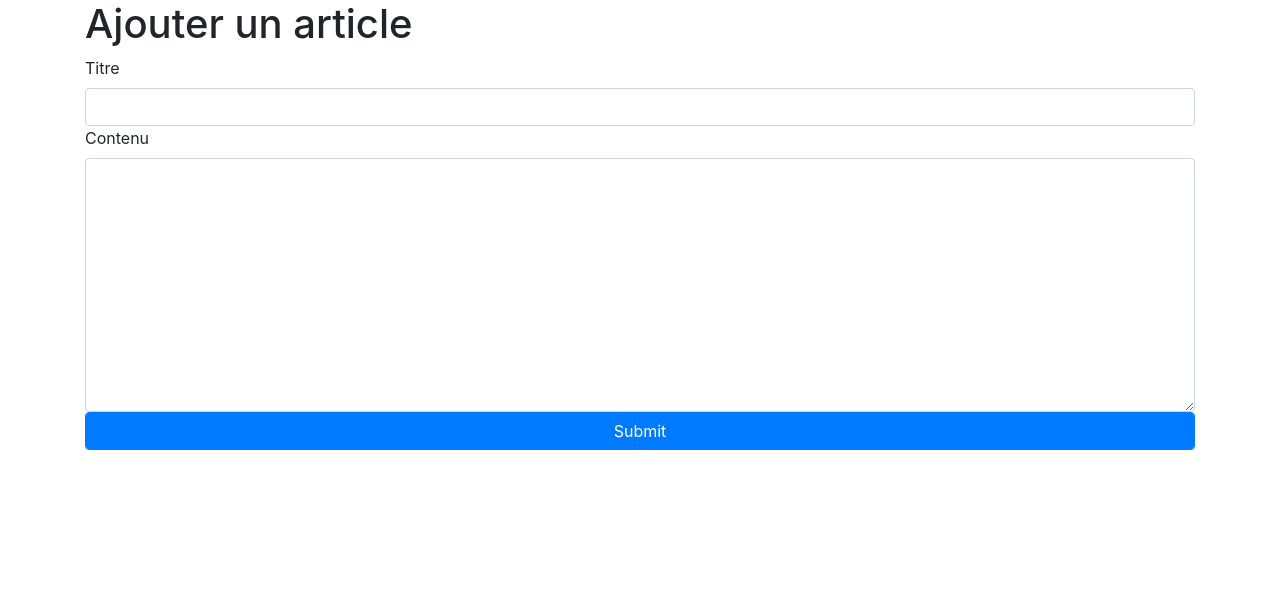
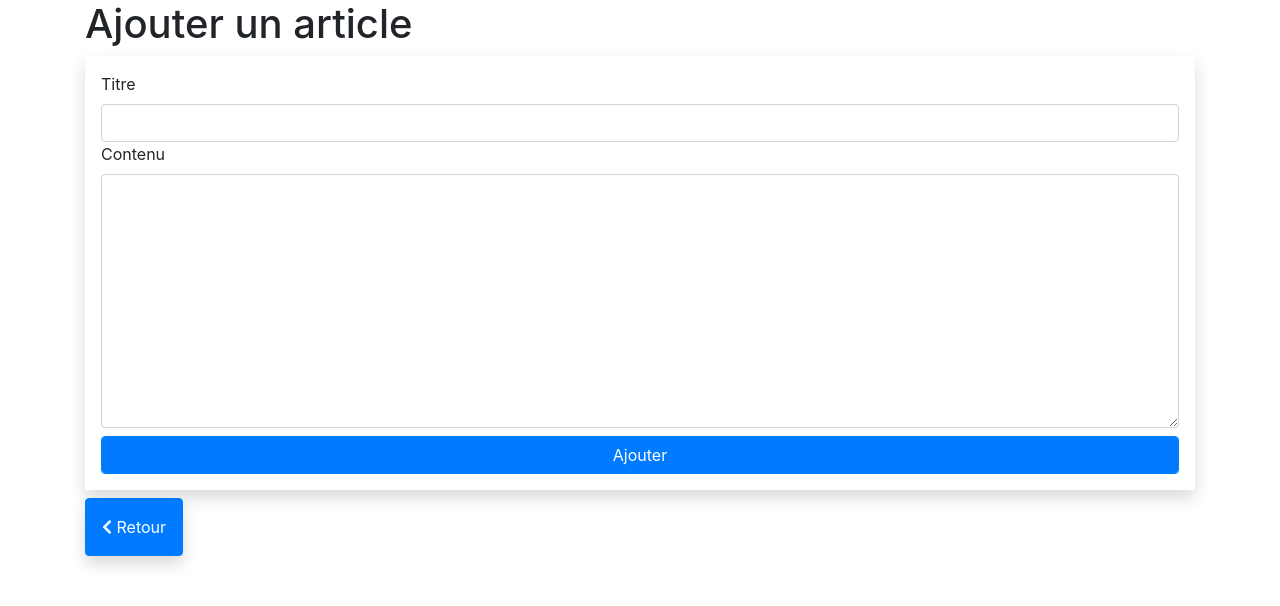
Before and after one commit to damientabet/framework, a PHP site: template src/Views/article/add.html.twig in a window 1280 px wide. Shown: the part 56-662 px from the top of the page. Run offline with PHP 8.4, Linux system fonts and the light colour scheme; the template is opened without the code that fills it, so the values that code supplies are empty; some libraries are stand-ins or nearby versions.

Commit message:
Add Article stylize template

```diff
--- a/src/Views/article/add.html.twig
+++ b/src/Views/article/add.html.twig
@@ -2,13 +2,16 @@
 
 {% block body %}
     <h1>Ajouter un article</h1>
-    <form method="post">
-        <label for="title">Titre</label>
-        <input id="title" class="form-control" type="text" name="titleArticle">
+    <div class="shadow p-3 mt-2 mb-2">
+        <form method="post">
+            <label for="title">Titre</label>
+            <input id="title" class="form-control" type="text" name="titleArticle">
 
-        <label for="content">Contenu</label>
-        <textarea id="content" class="form-control" name="contentArticle" cols="30" rows="10"></textarea>
+            <label for="content">Contenu</label>
+            <textarea id="mytextarea" class="form-control" name="contentArticle" cols="30" rows="10"></textarea>
 
-        <input class="form-control btn btn-primary" type="submit" name="addArticle">
-    </form>
+            <input class="form-control btn btn-primary mt-2" type="submit" name="addArticle" value="Ajouter">
+        </form>
+    </div>
+    <a href="javascript:history.go(-1)" class="shadow p-3 mb-5 bg-default rounded btn btn-primary"><i class="fas fa-chevron-left"></i> Retour</a>
 {% endblock %}
```
